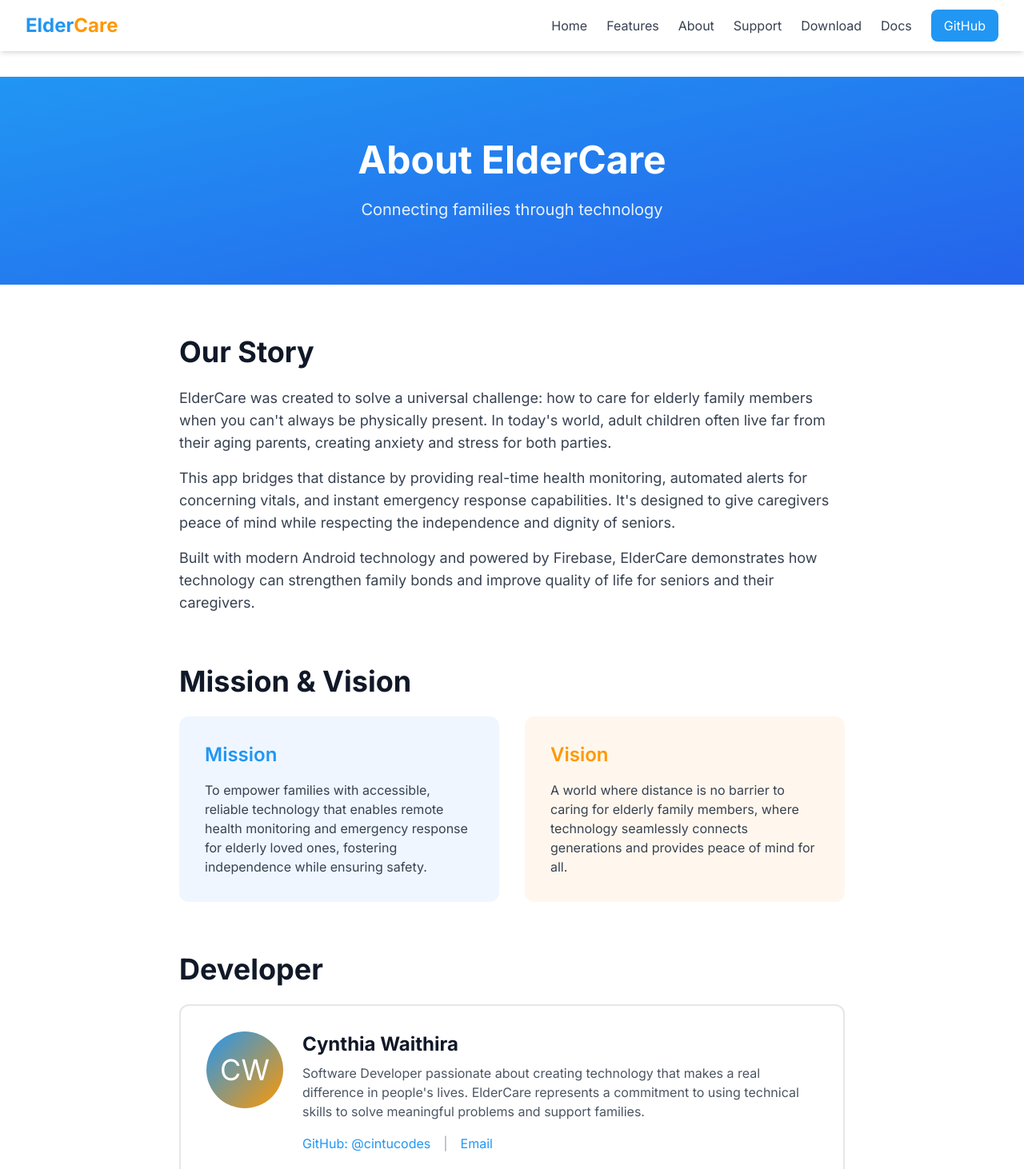
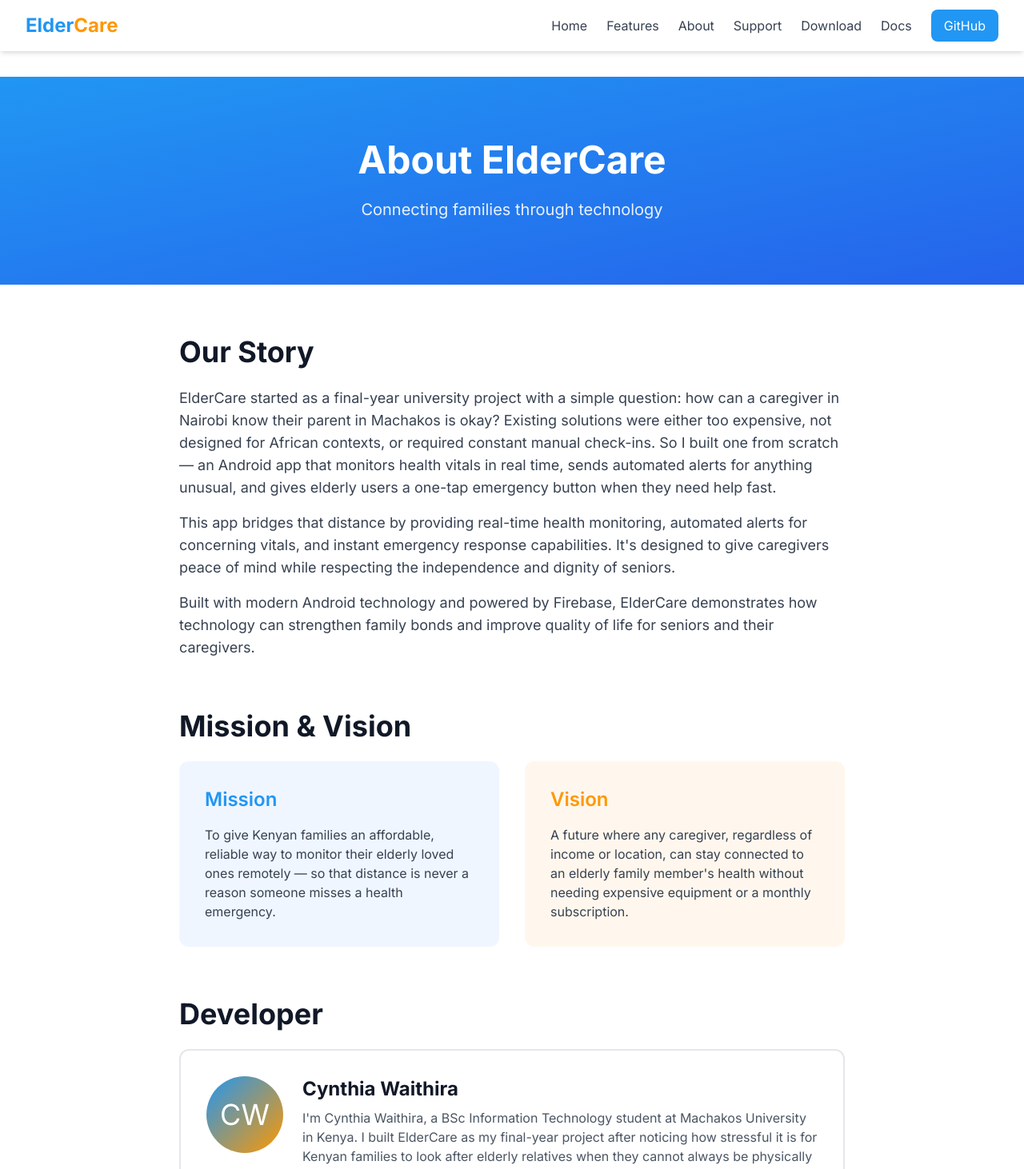
Before and after one commit to cintucodes/eldercare-website, a Next.js app: page /about in a window 1280 px wide. Shown: the top 1462 px of the page at 80% size. Built offline with nearby package versions, Linux system fonts and the light colour scheme.

Commit message:
UI: Resize homepage screenshots for improved visual balance and layout

```diff
--- a/app/about/page.js
+++ b/app/about/page.js
@@ -13,9 +13,7 @@
           <h2 className="text-4xl font-bold mb-6">Our Story</h2>
           <div className="prose max-w-none text-gray-700 space-y-4">
             <p className="text-lg">
-              ElderCare was created to solve a universal challenge: how to care for elderly family members
-              when you can't always be physically present. In today's world, adult children often live far
-              from their aging parents, creating anxiety and stress for both parties.
+              ElderCare started as a final-year university project with a simple question: how can a caregiver in Nairobi know their parent in Machakos is okay? Existing solutions were either too expensive, not designed for African contexts, or required constant manual check-ins. So I built one from scratch — an Android app that monitors health vitals in real time, sends automated alerts for anything unusual, and gives elderly users a one-tap emergency button when they need help fast.
             </p>
             <p className="text-lg">
               This app bridges that distance by providing real-time health monitoring, automated alerts for
@@ -35,15 +33,13 @@
             <div className="bg-blue-50 p-8 rounded-xl">
               <h3 className="text-2xl font-semibold mb-4 text-primary">Mission</h3>
               <p className="text-gray-700">
-                To empower families with accessible, reliable technology that enables remote health monitoring
-                and emergency response for elderly loved ones, fostering independence while ensuring safety.
+                To give Kenyan families an affordable, reliable way to monitor their elderly loved ones remotely — so that distance is never a reason someone misses a health emergency.
               </p>
             </div>
             <div className="bg-orange-50 p-8 rounded-xl">
               <h3 className="text-2xl font-semibold mb-4 text-secondary">Vision</h3>
               <p className="text-gray-700">
-                A world where distance is no barrier to caring for elderly family members, where technology
-                seamlessly connects generations and provides peace of mind for all.
+                A future where any caregiver, regardless of income or location, can stay connected to an elderly family member's health without needing expensive equipment or a monthly subscription.
               </p>
             </div>
           </div>
@@ -59,8 +55,7 @@
               <div>
                 <h3 className="text-2xl font-bold mb-2">Cynthia Waithira</h3>
                 <p className="text-gray-600 mb-4">
-                  Software Developer passionate about creating technology that makes a real difference in people's lives.
-                  ElderCare represents a commitment to using technical skills to solve meaningful problems and support families.
+                  I'm Cynthia Waithira, a BSc Information Technology student at Machakos University in Kenya. I built ElderCare as my final-year project after noticing how stressful it is for Kenyan families to look after elderly relatives when they cannot always be physically present. I wanted to build something that actually solves a real problem — not just a demo app. Outside of this project I enjoy Android development and building things that work for people in the Kenyan context.
                 </p>
                 <div className="flex space-x-4">
                   <a href="https://github.com/cintucodes" target="_blank" rel="noopener noreferrer"
--- a/app/docs/page.js
+++ b/app/docs/page.js
@@ -38,9 +38,6 @@
                 <ul className="space-y-2 text-gray-700 mb-4">
                   <li><strong>Logging Vitals:</strong> Go to Health tab → Select vital type → Enter value → Save</li>
                   <li><strong>Emergency SOS:</strong> Press red SOS button on Elder Dashboard → Confirm</li>
-                  <div className="mt-4">
-                    <img src="/website%20screenshots/alerts.jpeg" alt="Emergency SOS" className="rounded-lg border shadow-sm max-w-md w-full h-auto" />
-                  </div>
                 </ul>
                 <img src="/website%20screenshots/alerts.jpeg" alt="Elder Dashboard" className="rounded-xl border shadow-md max-w-xl w-full h-auto" />
               </div>
@@ -87,13 +84,6 @@
                     src="/website%20screenshots/alerts.jpeg"
                     alt="Emergency SOS Alert"
                     className="rounded border shadow-sm max-w-md w-full h-auto mb-4" />
-                </div>
-                <div className="mt-4">
-                  <p className="text-sm text-gray-500 mb-2 font-medium">Elder Interface View:</p>
-                  <img
-                    src="/website%20screenshots/alerts.jpeg"
-                    alt="SOS Button Interface"
-                    className="rounded border shadow-sm max-w-xs w-full h-auto" />
                 </div>
               </div>
             </div>
--- a/components/AppScreenshots.js
+++ b/components/AppScreenshots.js
@@ -19,7 +19,7 @@
         <div className="flex overflow-x-auto pb-8 lg:grid lg:grid-cols-3 gap-8 snap-x snap-mandatory">
           {screenshots.map((screen, index) => (
             <div key={index} className="flex-none w-72 md:w-auto snap-center">
-              <div className="mx-auto w-full max-w-[280px] aspect-[9/19] rounded-2xl border border-gray-200 bg-gray-100 shadow-2xl overflow-hidden mb-4 relative">
+              <div className="mx-auto w-full max-w-[240px] aspect-[9/19] rounded-2xl border border-gray-200 bg-gray-100 shadow-2xl overflow-hidden mb-4 relative">
                 <Image
                   src={screen.src}
                   alt={screen.caption}
--- a/components/Footer.js
+++ b/components/Footer.js
@@ -44,7 +44,7 @@
         </div>
 
         <div className="border-t border-gray-800 pt-8 text-center text-gray-400">
-          <p>&copy; 2026 ElderCare by Cynthia Waithira. Licensed under MIT License.</p>
+          <p>&copy; {new Date().getFullYear()} ElderCare by Cynthia Waithira. Licensed under MIT License.</p>
           <p className="mt-2">Built with ❤️ for families caring for their elderly loved ones</p>
         </div>
       </div>
--- a/components/Hero.js
+++ b/components/Hero.js
@@ -26,7 +26,7 @@
 
           <div className="relative h-[500px] md:h-[600px] w-full flex items-center justify-center">
             {/* Medication Screenshot (Background Layer) */}
-            <div className="absolute translate-x-8 md:translate-x-12 translate-y-8 w-[190px] md:w-[280px] aspect-[9/19] rounded-3xl border-4 border-white bg-gray-100 shadow-2xl overflow-hidden z-10 transform rotate-6 transition-all hover:rotate-0 hover:scale-105 duration-500 hover:z-30">
+            <div className="absolute translate-x-8 md:translate-x-12 translate-y-8 w-[170px] md:w-[240px] aspect-[9/19] rounded-3xl border-4 border-white bg-gray-100 shadow-2xl overflow-hidden z-10 transform rotate-6 transition-all hover:rotate-0 hover:scale-105 duration-500 hover:z-30">
               <Image
                 src="/website%20screenshots/medication.jpeg"
                 alt="Medication Reminders Screen"
@@ -36,7 +36,7 @@
             </div>
 
             {/* Caregiver Dashboard Screenshot (Foreground Layer) */}
-            <div className="absolute -translate-x-8 md:-translate-x-12 -translate-y-8 w-[190px] md:w-[280px] aspect-[9/19] rounded-3xl border-4 border-white bg-gray-100 shadow-2xl overflow-hidden z-20 transform -rotate-6 transition-all hover:rotate-0 hover:scale-105 duration-500 hover:z-30">
+            <div className="absolute -translate-x-8 md:-translate-x-12 -translate-y-8 w-[170px] md:w-[240px] aspect-[9/19] rounded-3xl border-4 border-white bg-gray-100 shadow-2xl overflow-hidden z-20 transform -rotate-6 transition-all hover:rotate-0 hover:scale-105 duration-500 hover:z-30">
               <Image
                 src="/website%20screenshots/caregiver-dashboard.jpeg"
                 alt="Caregiver Dashboard Screen"
```
